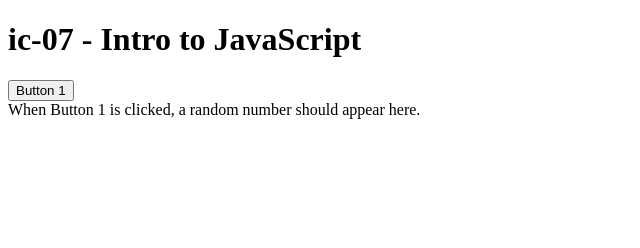
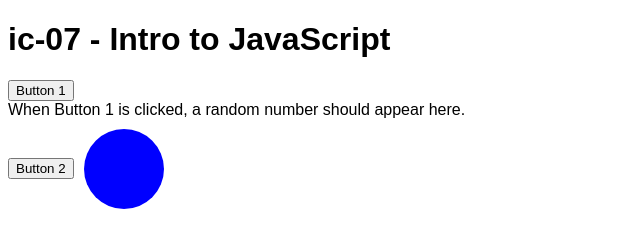
Before and after one commit to DS4200-S22/ic-06-angelinahan, a plain HTML site: page index.html in a window 1280 px wide. Shown: the whole page, without its empty margins (0-640 px from the left). Drawn offline with Linux system fonts and the light colour scheme.

Commit message:
Show random number on button1click and change circle color on button2 click

```diff
--- /dev/null
+++ b/index.css
@@ -0,0 +1,16 @@
+body {
+  font-family: Arial, Helvetica, sans-serif;
+}
+
+.section2 {
+  display: flex;
+  align-items: center;
+}
+
+.blue {
+  fill: blue;
+}
+
+.green {
+  fill: green;
+}
--- a/index.html
+++ b/index.html
@@ -1,21 +1,33 @@
 <!DOCTYPE html>
 <html>
+  <head>
+    <meta charset="utf-8" />
+    <link rel="stylesheet" href="index.css" />
+  </head>
 
-<head>
-    <meta charset=utf-8/>
-</head>
-
-
-<body>
-
+  <body>
     <h1>ic-07 - Intro to JavaScript</h1>
 
-    <button type="button">Button 1</button>
+    <button type="button" onclick="button1Clicked()">Button 1</button>
 
     <div id="random_num">
-        When Button 1 is clicked, a random number should appear here.
+      When Button 1 is clicked, a random number should appear here.
     </div>
 
-</body>
+    <div class="section2">
+      <button type="button" onclick="button2Clicked()">Button 2</button>
+      <svg width="100" height="100">
+        <circle
+          id="circle"
+          class="blue"
+          cx="50"
+          cy="50"
+          r="40"
+          fill="blue"
+        ></circle>
+      </svg>
+    </div>
+  </body>
+</html>
 
-</html>
+<script src="main.js"></script>
--- a/main.js
+++ b/main.js
@@ -7,8 +7,18 @@ Modified: 12/06/21
 */
 
 //Starter code for Button 1 click
-    // You will need to call this function when Button 1 is clicked
-    // You will need to modiffy the body of this function as described in the assignment Readme
+// You will need to call this function when Button 1 is clicked
+// You will need to modiffy the body of this function as described in the assignment Readme
 function button1Clicked() {
-    console.log("Button 1 was clicked");
+  document.getElementById("random_num").innerHTML = Math.random();
 }
+
+button2Clicked = () => {
+  const circle = document.getElementById("circle");
+  const color = circle.getAttribute("class");
+  if (color === "blue") {
+    circle.setAttribute("class", "green");
+  } else {
+    circle.setAttribute("class", "blue");
+  }
+};
```
